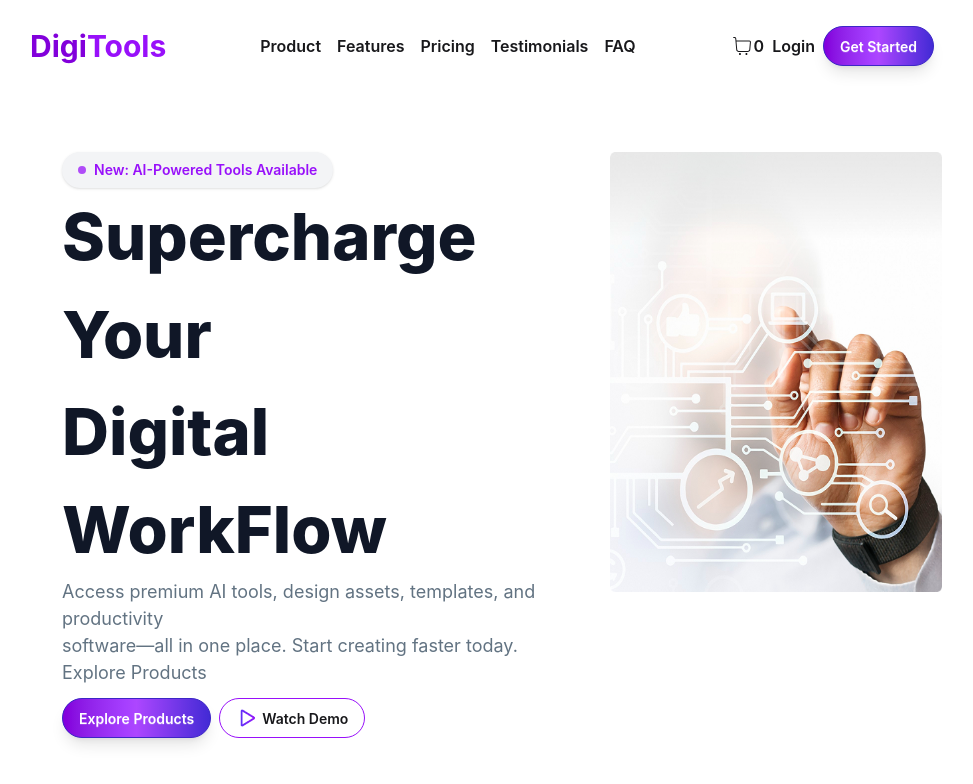
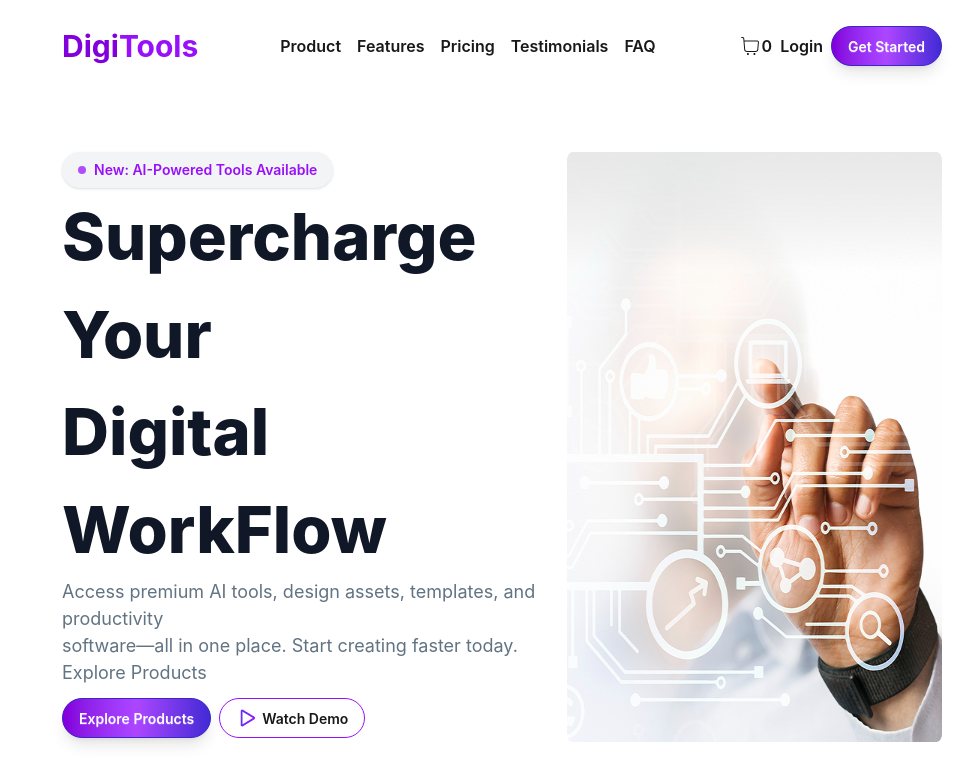
Before and after one commit to abdulkarim70/Assignment-06, a React (Vite) app: page / in a window 1280 px wide. Shown: the top 784 px of the page, without its empty margins (138-1111 px from the left). Built offline with nearby package versions, Linux system fonts and the light colour scheme.

Commit message:
Banner bug fixed

```diff
--- a/src/App.jsx
+++ b/src/App.jsx
@@ -7,7 +7,7 @@ function App() {
 
 
   return (
-    <>
+    < >
    <Navbar/>
    <Banner/>
     </>
--- a/src/Components/Banner.jsx
+++ b/src/Components/Banner.jsx
@@ -4,7 +4,7 @@ import BannerImgage from "../assets/banner.png"
 const Banner = () => {
     return (
         <div>
-        <div  className='flex px-[200px] gap-4 py-[60px]'>
+        <div  className='flex px-[200px] gap-6 py-[60px] mx-auto max-w-[1600px]  '>
 <div className='w-[640px] h-[406px]'>
     <div>
     <div className="inline-flex items-center gap-2 px-4 py-2 rounded-full bg-gray-100 shadow-sm">
@@ -33,7 +33,7 @@ const Banner = () => {
 </div>
 </div>
 <div >
-    <img className='w-100 h-110' src={BannerImgage} alt="" />
+    <img className='w-[500px] h-[590px]' src={BannerImgage} alt="" />
 </div>
 
             </div>
--- a/src/Components/Navbar.jsx
+++ b/src/Components/Navbar.jsx
@@ -3,10 +3,10 @@ import { CiShoppingCart } from 'react-icons/ci';
 const Navbar = () => {
     return (
         <div>
-           <div className=' navbar mx-auto max-w-7xl h-[92px] justify-between '>
- <h2 className='ml-40  text-3xl font-bold '><span className='text-purple-700'>Digi</span><span className='text-purple-600'>Tools</span> </h2>
+           <div className=' navbar mx-auto max-w-[1600px] h-[92px] justify-between items-center px-[200px] '>
+ <h2 className='  text-3xl font-bold '><span className='text-purple-700'>Digi</span><span className='text-purple-600'>Tools</span> </h2>
  <div className=' '>
-    <ul className='flex gap-4 [&>li>a]:no-underline text-4 font-semibold'>
+    <ul className='flex gap-4 [&>li>a]:no-underline text-4 font-semibold '>
         <li><a  href="">Product</a></li>
         <li><a  href="">Features</a></li>
         <li><a href="">Pricing</a></li>
@@ -16,7 +16,7 @@ const Navbar = () => {
 
  </div>
 
-<div className='login flex items-center justify-center gap-2 mr-[200px] text-4 font-semibold'>
+<div className='login flex items-center justify-center gap-2 text-4 font-semibold'>
   <div className='flex items-center justify-center'><CiShoppingCart className='text-2xl ' /><p >0</p>
     </div> <button>Login</button>
   <div className=''>
```
